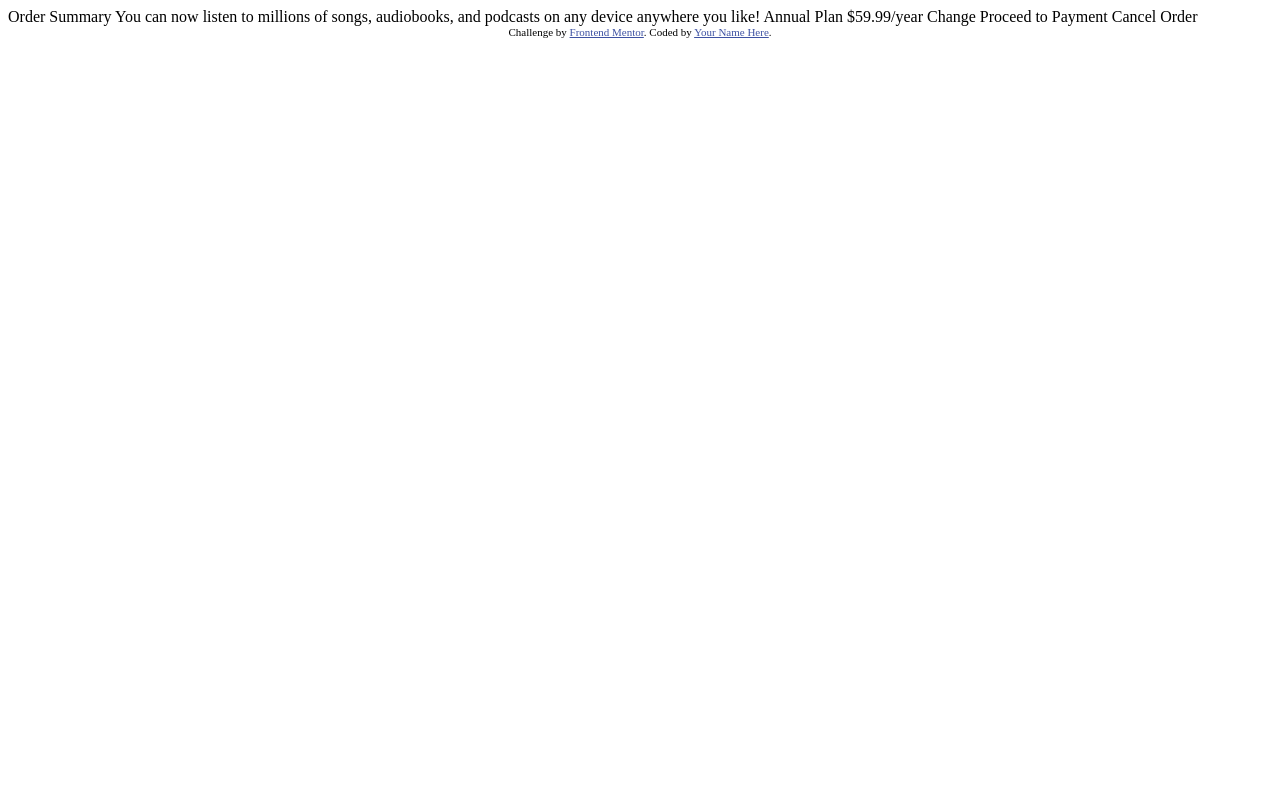
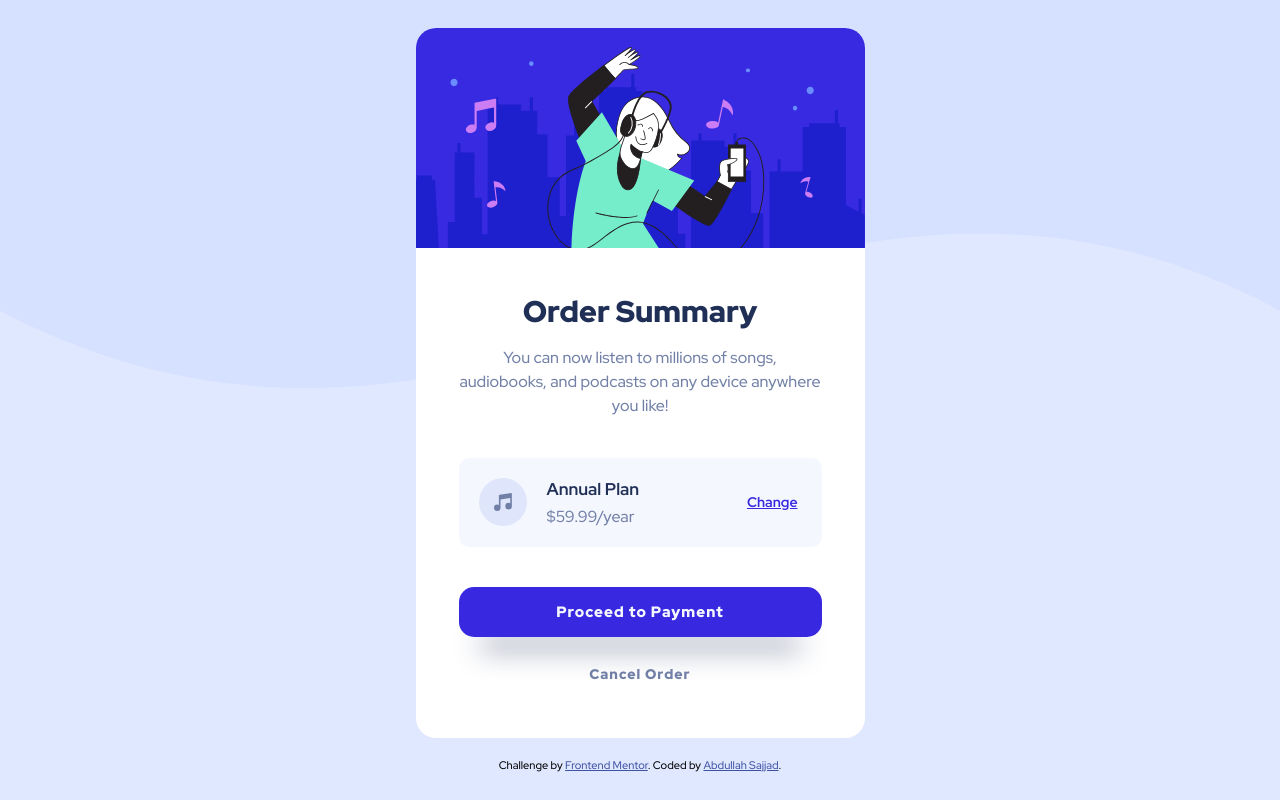
Before and after one commit to Abdullah-Sajjad026/order-summary-card, a plain HTML site: page index.html in a window 1280 px wide. Drawn offline with Linux system fonts and the light colour scheme.

Commit message:
Alhamdulillah! Completed

```diff
--- a/index.html
+++ b/index.html
@@ -1,37 +1,57 @@
 <!DOCTYPE html>
 <html lang="en">
+
 <head>
   <meta charset="UTF-8">
-  <meta name="viewport" content="width=device-width, initial-scale=1.0"> <!-- displays site properly based on user's device -->
+  <meta name="viewport" content="width=device-width, initial-scale=1.0">
+  <!-- displays site properly based on user's device -->
+  <link rel="preconnect" href="https://fonts.googleapis.com">
+  <link rel="preconnect" href="https://fonts.gstatic.com" crossorigin>
+  <link href="https://fonts.googleapis.com/css2?family=Red+Hat+Display:wght@500;700;900&display=swap" rel="stylesheet">
 
   <link rel="icon" type="image/png" sizes="32x32" href="./images/favicon-32x32.png">
+  <link rel="stylesheet" href="style.css">
 
   <title>Frontend Mentor | Order summary card</title>
 
   <!-- Feel free to remove these styles or customise in your own stylesheet 👍 -->
-  <style>
-    .attribution { font-size: 11px; text-align: center; }
-    .attribution a { color: hsl(228, 45%, 44%); }
-  </style>
+
 </head>
+
 <body>
+  <div class="card">
+    <div class="card__hero">
+      <img src="images/illustration-hero.svg" alt="">
+    </div>
+    <div class="card__details">
+      <div class="description">
+        <h1 class="title">Order Summary</h1>
+        <p class="para">You can now listen to millions of songs, audiobooks, and podcasts on any
+          device anywhere you like!</p>
+      </div>
+      <div class="products-box">
+        <div class="product">
+          <div class="product__img">
+            <img src="images/icon-music.svg" alt="product-icon">
+          </div>
+          <div class="product__details">
+            <h2>Annual Plan</h2>
+            <p class="para">$59.99/year</p>
+          </div>
+          <a href="#" class="change">Change</a>
+        </div>
+      </div>
+      <div class="btns-box">
+        <a href="#" class="btn btn--full">Proceed to Payment</a>
+        <a href="#" class="btn btn--ghost">Cancel Order</a>
+      </div>
+    </div>
 
-  Order Summary
-
-  You can now listen to millions of songs, audiobooks, and podcasts on any
-  device anywhere you like!
-
-  Annual Plan
-  $59.99/year
-
-  Change
-
-  Proceed to Payment
-  Cancel Order
-
+  </div>
   <div class="attribution">
     Challenge by <a href="https://www.frontendmentor.io?ref=challenge" target="_blank">Frontend Mentor</a>.
-    Coded by <a href="#">Your Name Here</a>.
+    Coded by <a href="https://www.linkedin.com/in/abdullahwebdev/">Abdullah Sajjad</a>.
   </div>
 </body>
+
 </html>
--- /dev/null
+++ b/style.scss
@@ -0,0 +1,211 @@
+ .attribution {
+     font-size: 11px;
+     text-align: center;
+ }
+
+ .attribution a {
+     color: hsl(228, 45%, 44%);
+ }
+
+ :root {
+     --light-blue: hsl(245, 75%, 52%);
+     --dark-blue: hsl(223, 47%, 23%);
+     --white-1: hsl(225, 100%, 94%);
+     --white-2: hsl(225, 100%, 98%);
+     --dark: hsl(224, 23%, 55%)
+ }
+
+ *,
+ *::before,
+ *::after {
+     margin: 0;
+     padding: 0;
+     box-sizing: border-box;
+ }
+
+ img {
+     max-width: 100%;
+ }
+
+ html {
+     font-size: 62.5%;
+ }
+
+ body {
+     background-color: var(--white-1);
+     background-image: url(images/pattern-background-desktop.svg);
+     background-size: contain;
+     background-position: top;
+     background-repeat: no-repeat;
+     font-family: 'Red Hat Display', sans-serif;
+
+     display: flex;
+     justify-content: center;
+     align-items: center;
+     gap: 2rem;
+     flex-direction: column;
+
+     min-height: 100vh;
+ }
+
+ .para {
+     font-size: 1.6rem;
+     color: var(--dark);
+
+ }
+
+ .card {
+     overflow: hidden;
+     border-radius: 2rem;
+     background-color: white;
+     max-width: 449px;
+
+     // &__hero {}
+
+     &__details {
+         padding: 0 4.3rem;
+
+         &>* {
+             margin: 4rem 0;
+         }
+
+         .description {
+             text-align: center;
+
+             .title {
+                 font-size: 3rem;
+                 font-weight: 900;
+                 color: var(--dark-blue);
+                 margin-bottom: 1.5rem;
+             }
+
+             p {
+                 line-height: 1.5;
+                 font-weight: 400;
+             }
+         }
+
+         .products-box {
+             .product {
+                 display: flex;
+                 justify-content: center;
+                 place-items: center;
+                 background-color: var(--white-2);
+                 border-radius: 1rem;
+                 padding: 2rem;
+
+                 @media screen and (max-width: 320px) {
+                     flex-direction: column;
+                     gap: 2rem;
+                 }
+
+                 &__img {
+                     display: flex;
+                     place-content: center;
+                     place-items: center;
+                     margin-right: 2rem;
+                 }
+
+                 &__details {
+                     h2 {
+                         color: var(--dark-blue);
+                         font-weight: 700;
+                         font-size: 1.7rem;
+                         margin-bottom: .6rem;
+                     }
+
+                     // p {}
+                 }
+
+                 a {
+                     margin-left: auto;
+                     margin-right: .4rem;
+                     font-size: 1.4rem;
+                     color: var(--light-blue);
+                     font-weight: 700;
+                     transition: all .1s;
+
+                     @media screen and (max-width: 320px) {
+                         margin: 0;
+                     }
+
+                     &:hover {
+                         color: hsla(250.2, 74.7%, 52%, 0.76);
+                     }
+                 }
+             }
+         }
+
+         .btns-box {
+             .btn {
+                 display: block;
+                 text-align: center;
+                 font-weight: 900;
+                 text-decoration: none;
+                 letter-spacing: 1px;
+                 padding: 1.5rem;
+                 border-radius: 1.5rem;
+
+                 &--full {
+                     background-color: var(--light-blue);
+                     color: var(--white-2);
+                     font-size: 1.5rem;
+                     margin-bottom: 1.3rem;
+                     box-shadow: 0px 32px 28px -22px #1f2f56;
+                     transition: all .1s;
+
+                     &:hover {
+                         background-color: hsla(250.2, 74.7%, 52%, 0.76);
+                     }
+                 }
+
+                 &--ghost {
+                     color: var(--dark);
+                     font-size: 1.4rem;
+                     transition: all .1s;
+
+                     &:hover {
+                         color: var(--dark-blue);
+
+                     }
+                 }
+             }
+         }
+     }
+ }
+
+ @media screen and (max-width: 768px) {
+     html {
+         font-size: 56.25%;
+     }
+ }
+
+ @media screen and (max-width: 500px) {
+     html {
+         font-size: 50%;
+     }
+
+     body {
+         padding: 0 2.7rem;
+     }
+ }
+
+ @media screen and (max-width: 400px) {
+     html {
+         font-size: 49%;
+     }
+
+     body {
+         padding: 0 2.4rem;
+     }
+ }
+
+ @media screen and (max-width: 320px) {
+     html {
+         font-size: 48%;
+     }
+
+     body {
+         padding: 2.4rem;
+     }
+ }
```
Also changed, not shown: style.css (added), 2 other files.
